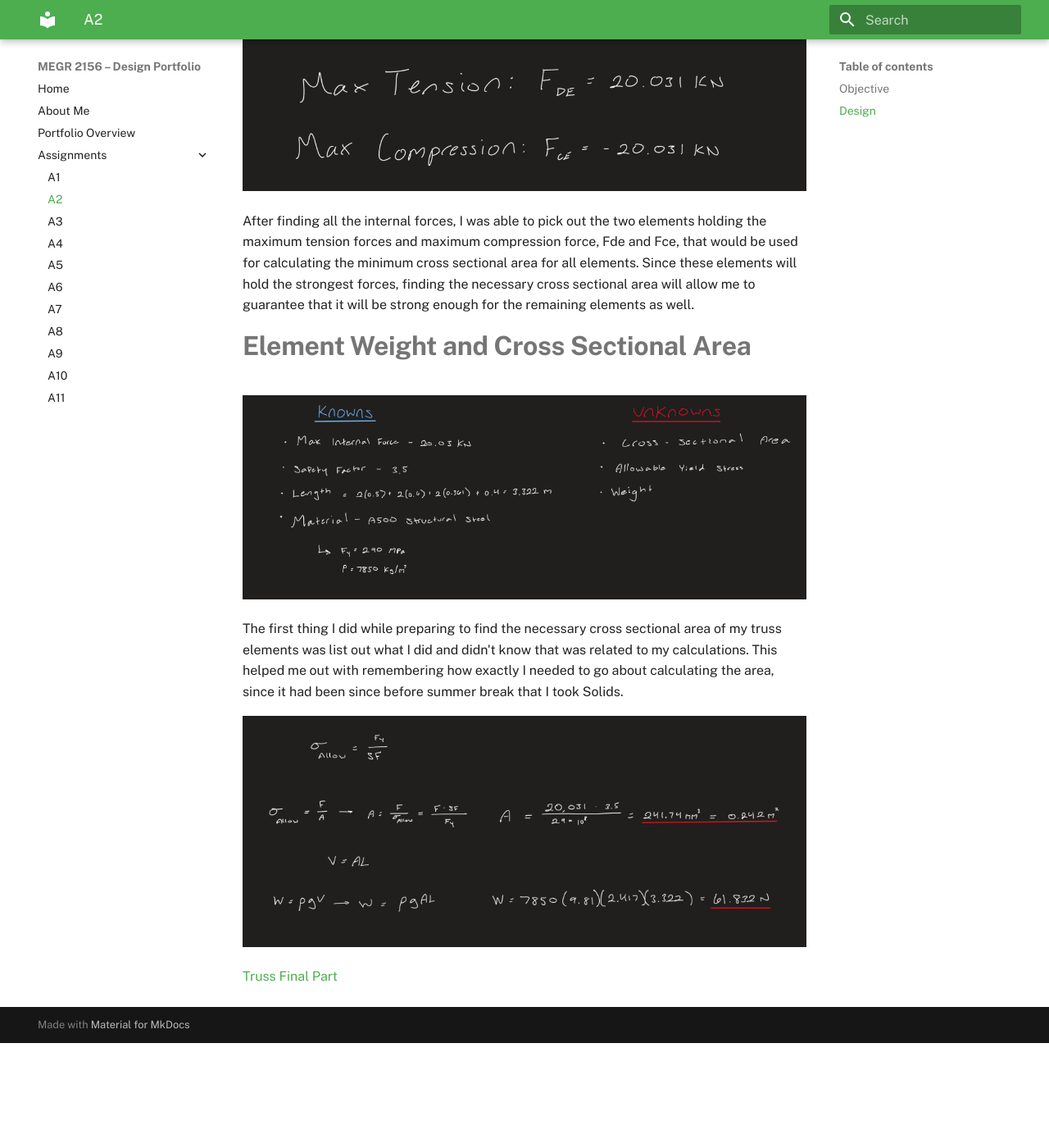
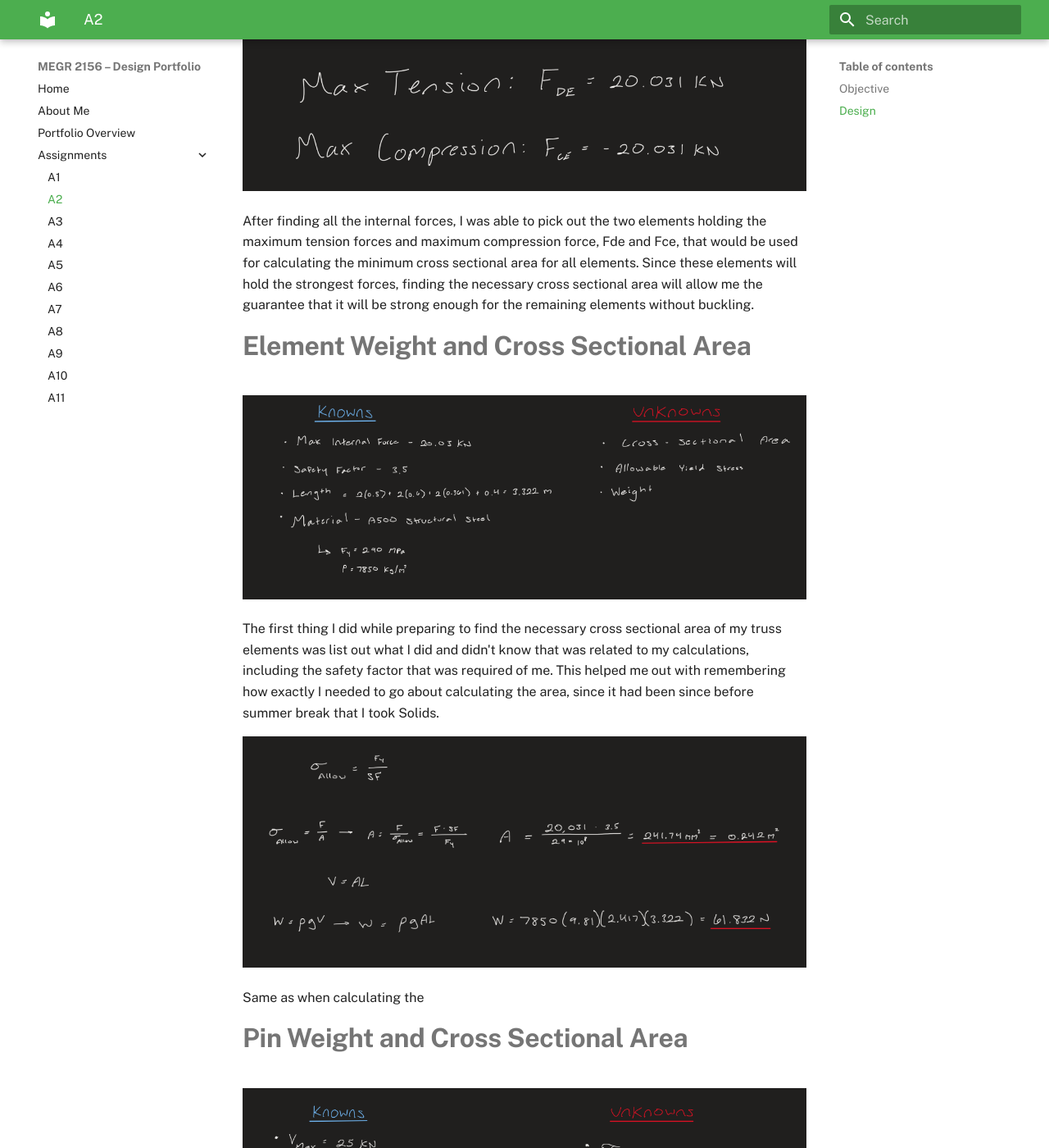
Before and after one commit to Jmswanchara/megr2156-portfolio, an MkDocs documentation site: the page built from docs/assignments/A02/index.md, in a window 1280 px wide and 1400 px high, scrolled down 2227 px. Shown: the whole window at 82% size. Built offline with MkDocs 1.6.1 and Material for MkDocs 9.7.7, drawn with Linux system fonts in a browser that asks for light colours; before the commit the page ends 3499 px from its top, so only the background shows below that.

Commit message:
Update index.md

```diff
--- a/docs/assignments/A02/index.md
+++ b/docs/assignments/A02/index.md
@@ -26,16 +26,26 @@ The pin at A has an additional force compared to the roller at B, so I chose to
 
 ![Max Loads](Max_Loads.png)
 
-After finding all the internal forces, I was able to pick out the two elements holding the maximum tension forces and maximum compression force, Fde and Fce, that would be used for calculating the minimum cross sectional area for all elements.  Since these elements will hold the strongest forces, finding the necessary cross sectional area will allow me to guarantee that it will be strong enough for the remaining elements as well.
+After finding all the internal forces, I was able to pick out the two elements holding the maximum tension forces and maximum compression force, Fde and Fce, that would be used for calculating the minimum cross sectional area for all elements.  Since these elements will hold the strongest forces, finding the necessary cross sectional area will allow me the guarantee that it will be strong enough for the remaining elements without buckling.
 
 # **Element Weight and Cross Sectional Area**
 
 ![Beam Knowables](Beam_Knowables.png)
 
-The first thing I did while preparing to find the necessary cross sectional area of my truss elements was list out what I did and didn't know that was related to my calculations.  This helped me out with remembering how exactly I needed to go about calculating the area, since it had been since before summer break that I took Solids.
+The first thing I did while preparing to find the necessary cross sectional area of my truss elements was list out what I did and didn't know that was related to my calculations, including the safety factor that was required of me.  This helped me out with remembering how exactly I needed to go about calculating the area, since it had been since before summer break that I took Solids.
 
 ![Element A and W](Element_A_and_W.png)
 
+Same as when calculating the
 
+# **Pin Weight and Cross Sectional Area**
+
+![Pin Knowables](Pin_Knowables.png)
+
+![Pin FBD](Pin_FBD.png)
+
+![Pin A and W](Pin_A_and_W.png)
+
+# **CAD**
 
 [Truss Final Part](trussfinal.prt.1)
```
